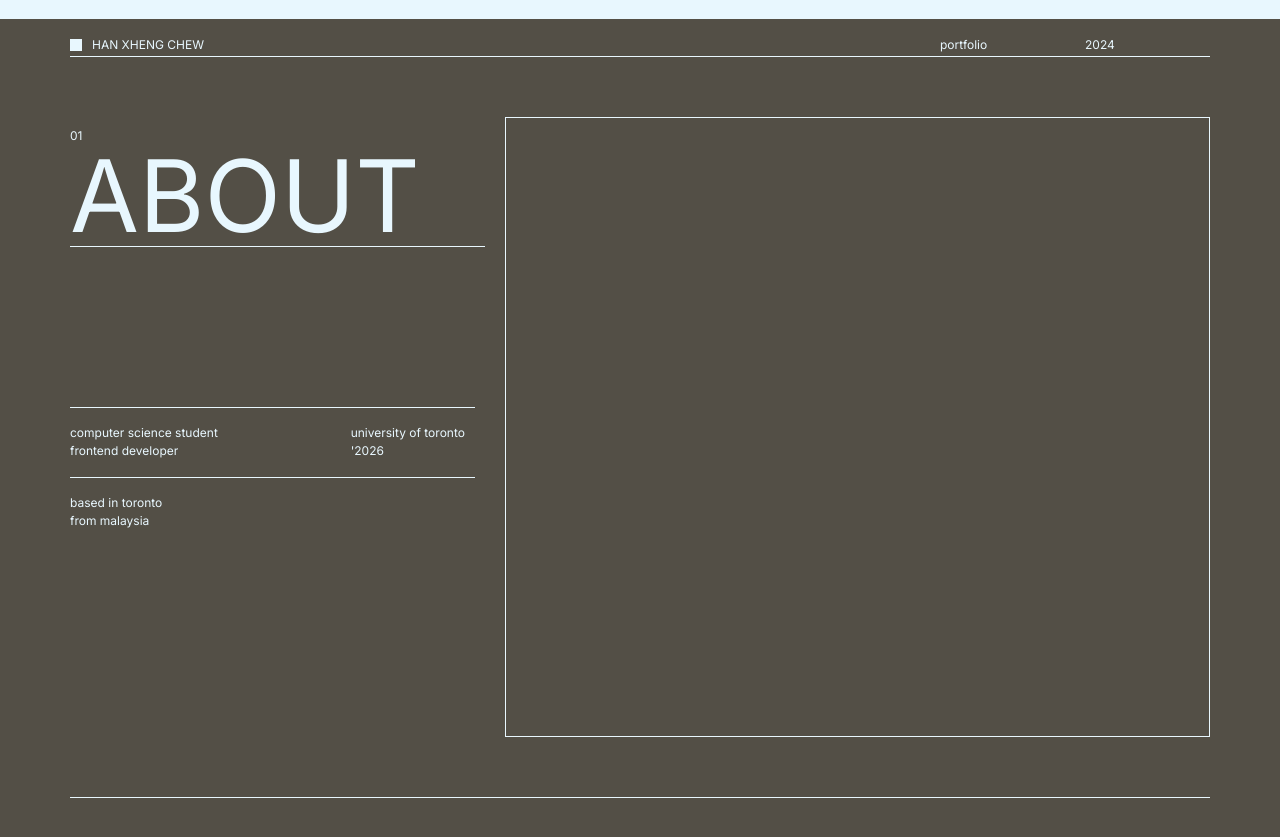
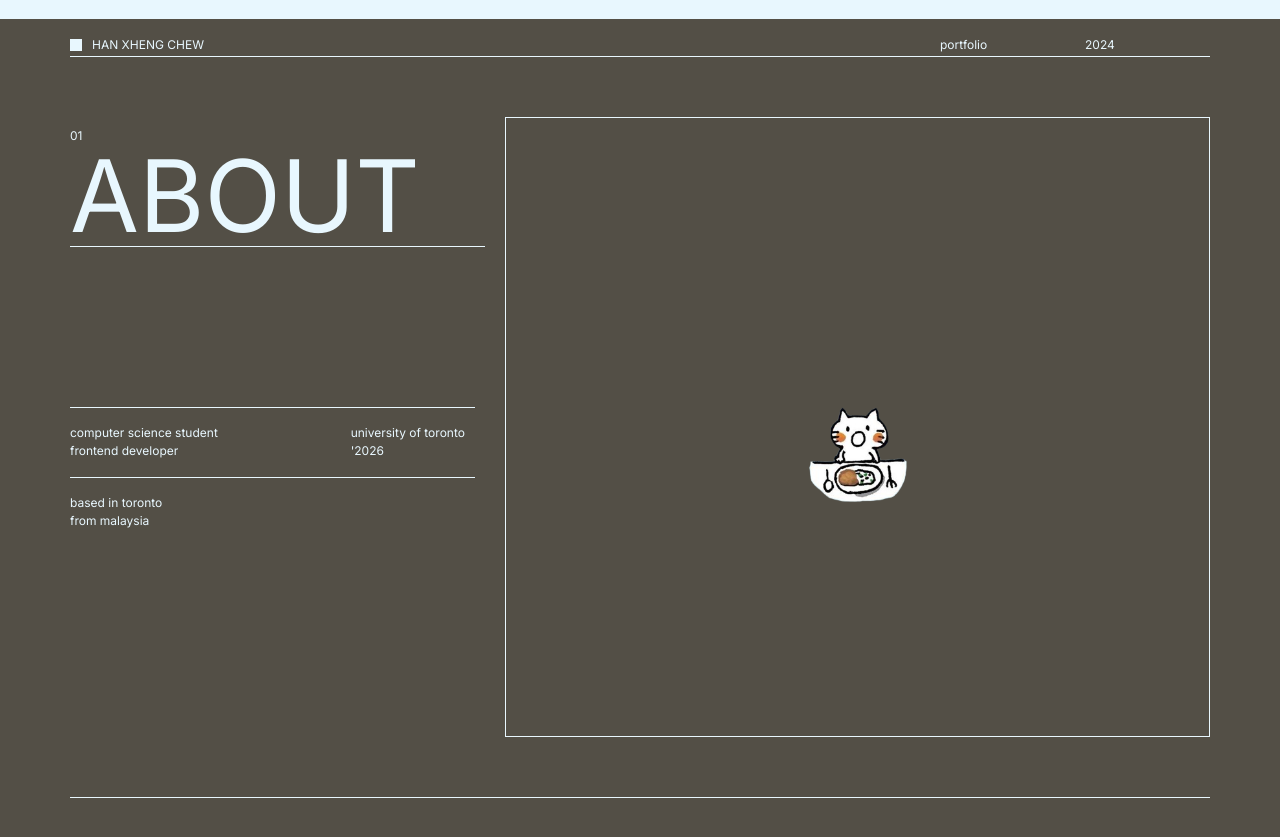
Before and after one commit to shaaaaame/shaaaaame.github.io, a React (Create React App) app: page / in a window 1280 px wide. Shown: the part 781-1618 px from the top of the page. Built offline with nearby package versions, Linux system fonts and the light colour scheme.

Commit message:
added cat

```diff
--- a/src/sections/About/About.tsx
+++ b/src/sections/About/About.tsx
@@ -1,4 +1,4 @@
-import { Box, Container, Flex, Grid, Text } from "@mantine/core";
+import { Box, Container, Flex, Grid, Image, Text } from "@mantine/core";
 import "@mantine/core/styles.css";
 
 import React from "react";
@@ -105,12 +105,16 @@ export default function About() {
             </Grid.Col>
             <Grid.Col span={5} m="5vh 0 5vh 0" h="80vh" pos={"relative"}>
                 <Flex
+                    w={"100%"}
+                    h="100%"
+                    justify={"center"}
+                    align={"center"}
                     style={{
                         border: "1px solid var(--mantine-color-white)",
                     }}
-                    w="100%"
-                    h="100%"
-                ></Flex>
+                >
+                    <Image src={"cat.png"} alt="me" w="70%" h={"70%"} />
+                </Flex>
             </Grid.Col>
             <Grid.Col span={8} mb="5vh">
                 <Box
```
Also changed, not shown: public/cat.png (added).
